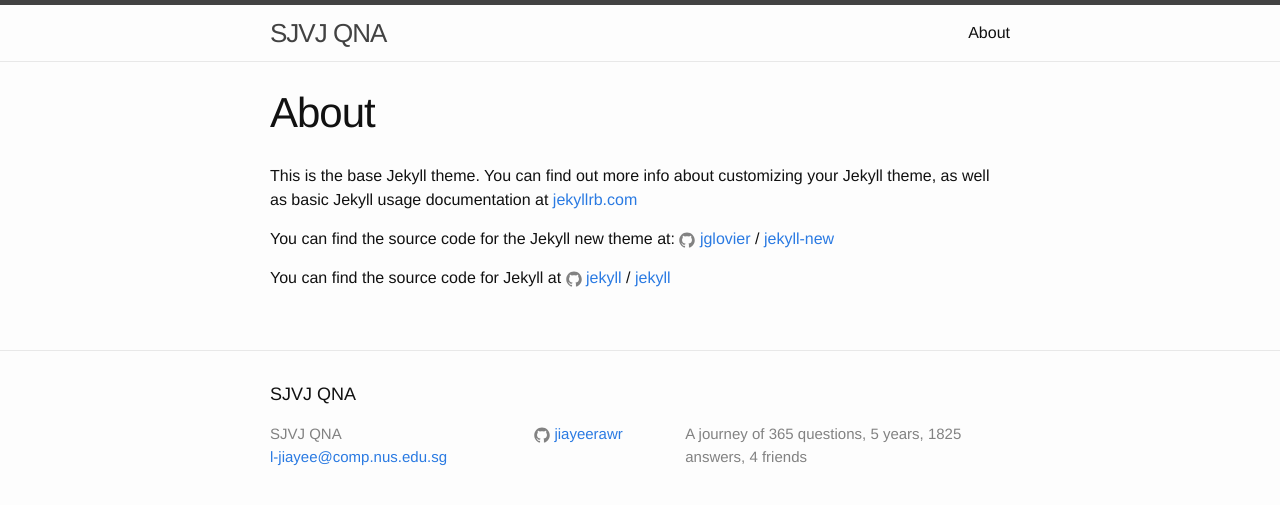
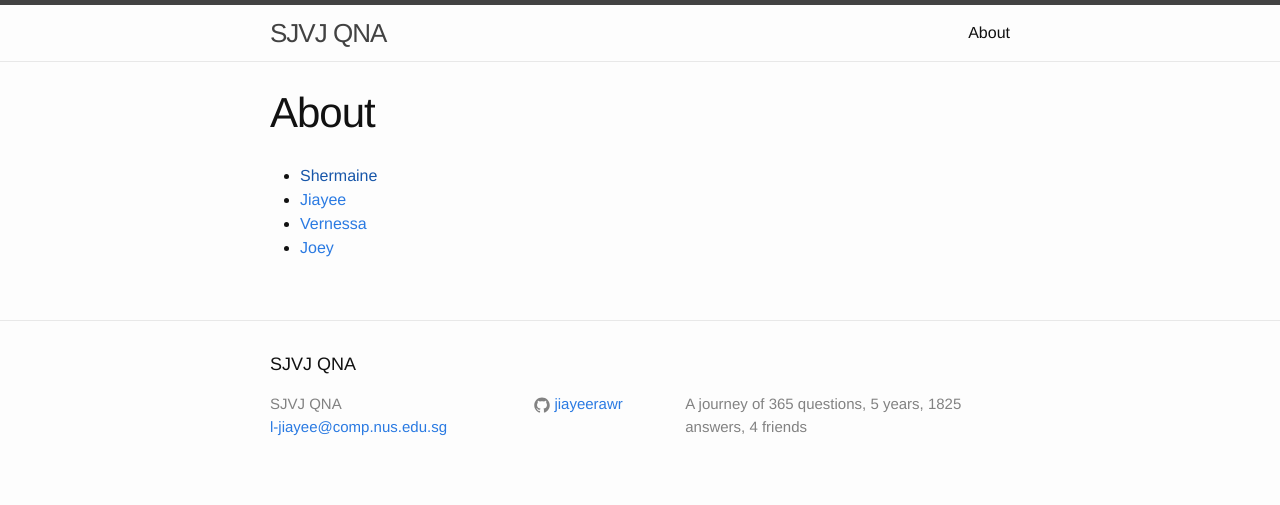
Before and after one commit to jia1/sjvj-qna, a Jekyll site: the page built from about.md, in a window 1280 px wide. Shown: the top 505 px of the page. Built offline with Jekyll 4.4.1, drawn with Linux system fonts in a browser that asks for light colours.

Commit message:
Update about and index
1. Add links
2. Change "Posts" to "the answers to my life"

```diff
--- a/about.md
+++ b/about.md
@@ -4,12 +4,7 @@
 permalink: /about/
 ---
 
-This is the base Jekyll theme. You can find out more info about customizing your Jekyll theme, as well as basic Jekyll usage documentation at [jekyllrb.com](http://jekyllrb.com/)
-
-You can find the source code for the Jekyll new theme at:
-{% include icon-github.html username="jglovier" %} /
-[jekyll-new](https://github.com/jglovier/jekyll-new)
-
-You can find the source code for Jekyll at
-{% include icon-github.html username="jekyll" %} /
-[jekyll](https://github.com/jekyll/jekyll)
+* [Shermaine](){:target="_blank"}
+* [Jiayee](http://glacierain.blogspot.sg/){:target="_blank"}
+* [Vernessa](http://sonderlight.blogspot.sg/){:target="_blank"}
+* [Joey](http://kangartherapy.blogspot.sg/){:target="_blank"}
--- a/index.html
+++ b/index.html
@@ -4,7 +4,7 @@
 
 <div class="home">
 
-  <h1 class="page-heading">Posts</h1>
+  <h1 class="page-heading">the answers to my life</h1>
 
   <ul class="post-list">
     {% for post in site.posts %}
```
